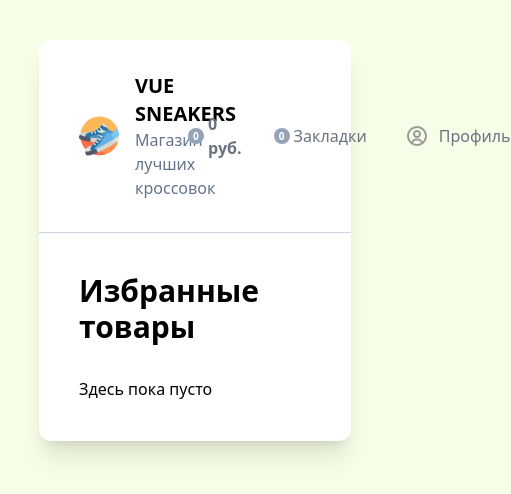
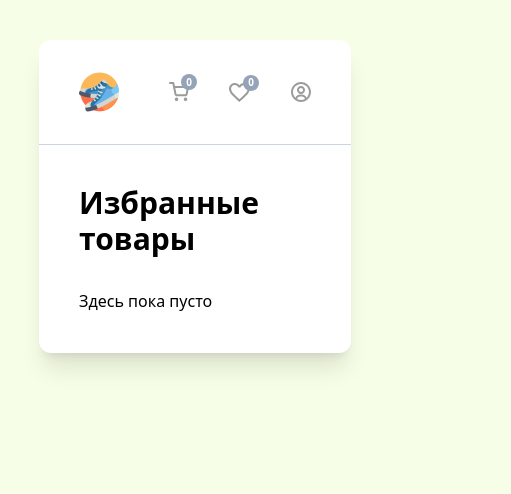
Before and after one commit to Ivan-Gav/vue-sneakers, a Vue app: page /vue-sneakers/favorites in a window 390 px wide. Shown: the top 494 px of the page, 511 px wide, since content can reach past the window. Built offline with nearby package versions, Linux system fonts and the light colour scheme.

Commit message:
feat: make it adaptive

```diff
--- a/src/components/PageHeader.vue
+++ b/src/components/PageHeader.vue
@@ -2,7 +2,7 @@
   <header class="flex justify-between border-b border-slate-300 px-10 py-8">
     <RouterLink to="/" class="flex items-center gap-4">
       <img src="/logo.png" alt="logo" class="w-10" />
-      <div>
+      <div class="hidden md:inline-block">
         <h2 class="text-xl font-bold uppercase">Vue Sneakers</h2>
         <p class="text-slate-500">Магазин лучших кроссовок</p>
       </div>
@@ -17,7 +17,7 @@
           <QtyBadge :qty="cart.length" color="green" />
           <img src="/cart.svg" alt="cart" />
         </div>
-        <strong>{{ total }} руб.</strong>
+        <strong class="hidden lg:inline-block">{{ total }} руб.</strong>
       </div>
 
       <RouterLink
@@ -28,12 +28,12 @@
           <QtyBadge :qty="favorites.length" color="rose"/>
           <img src="/heart.svg" alt="favorite" />
         </div>
-        <span>Закладки</span>
+        <span class="hidden lg:inline-block">Закладки</span>
       </RouterLink>
 
       <div class="flex items-center cursor-pointer gap-3 text-gray-500 hover:text-black">
         <img src="/profile.svg" alt="profile" />
-        <span>Профиль</span>
+        <span class="hidden lg:inline-block">Профиль</span>
       </div>
     </nav>
   </header>
@@ -46,7 +46,5 @@ const emit = defineEmits(['openDrawer'])
 
 const { total, cart } = inject('cart')
 const { favorites } = inject('favorites')
-// defineProps({
-//   totalPrice: Number
-// })
+
 </script>
--- a/src/components/ProductCard.vue
+++ b/src/components/ProductCard.vue
@@ -1,6 +1,6 @@
 <template>
   <div
-    class="flex flex-col relative h-full bg-white border border-slate-100 rounded-3xl p-8 cursor-pointer hover:-translate-y-1 hover:shadow-xl transition"
+    class="flex flex-col relative h-full max-w-64 bg-white border border-slate-100 rounded-3xl p-8 cursor-pointer hover:-translate-y-1 hover:shadow-xl transition"
   >
     <button @click="onFavoriteClick">
       <img
--- a/src/components/ProductList.vue
+++ b/src/components/ProductList.vue
@@ -1,5 +1,5 @@
 <template>
-  <div class="grid grid-cols-4 gap-5" v-auto-animate>
+  <div class="grid grid-cols-[repeat(auto-fill,_minmax(230px,_1fr))] justify-items-center gap-5" v-auto-animate>
     <ProductCard
       v-for="item in items"
       :key="item.id"
--- a/src/pages/HomePage.vue
+++ b/src/pages/HomePage.vue
@@ -1,9 +1,9 @@
 <template>
-  <div class="flex justify-between items-center">
-    <h2 class="text-3xl font-bold mb-8">Все кроссовки</h2>
+  <div class="flex flex-col lg:flex-row justify-between lg:items-center mb-8 gap-4">
+    <h2 class="text-3xl font-bold">Все кроссовки</h2>
 
-    <div class="flex justify-center gap-4">
-      <select @change="onSelectChange" class="py-2 rounded-md border outline-none">
+    <div class="flex flex-col lg:justify-center md:flex-row gap-4">
+      <select @change="onSelectChange" class="p-2 rounded-md border outline-none">
         <option value="name">По названию</option>
         <option value="price">По цене (дешевые)</option>
         <option value="-price">По цене (дорогие)</option>
@@ -13,7 +13,7 @@
         <img class="absolute left-3 top-3" src="/search.svg" alt="" />
         <input
           @input="onSearchInputChange"
-          class="border rounded-md py-2 pl-11 pr-4 outline-none focus:border-gray-400"
+          class="border rounded-md py-2 pl-9 pr-4 outline-none w-full focus:border-gray-400"
           type="text"
           placeholder="поиск..."
         />
```
